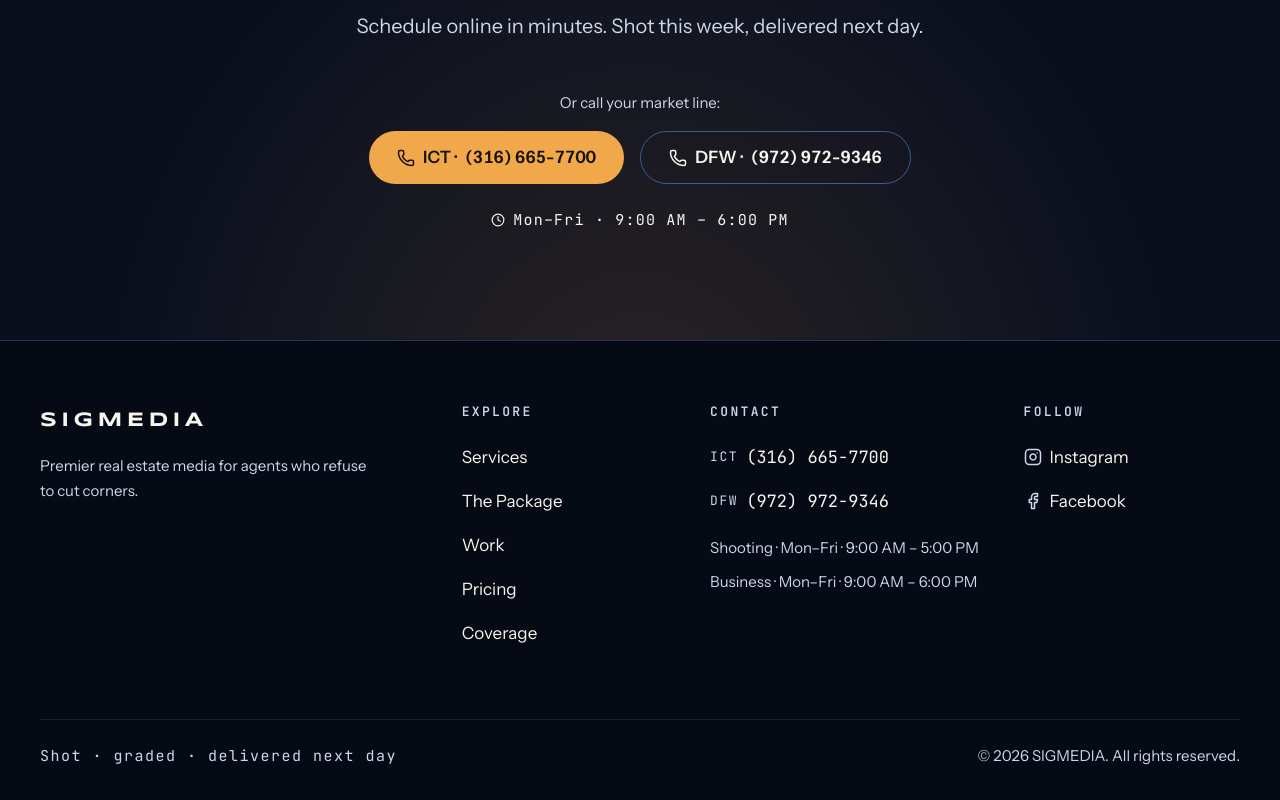
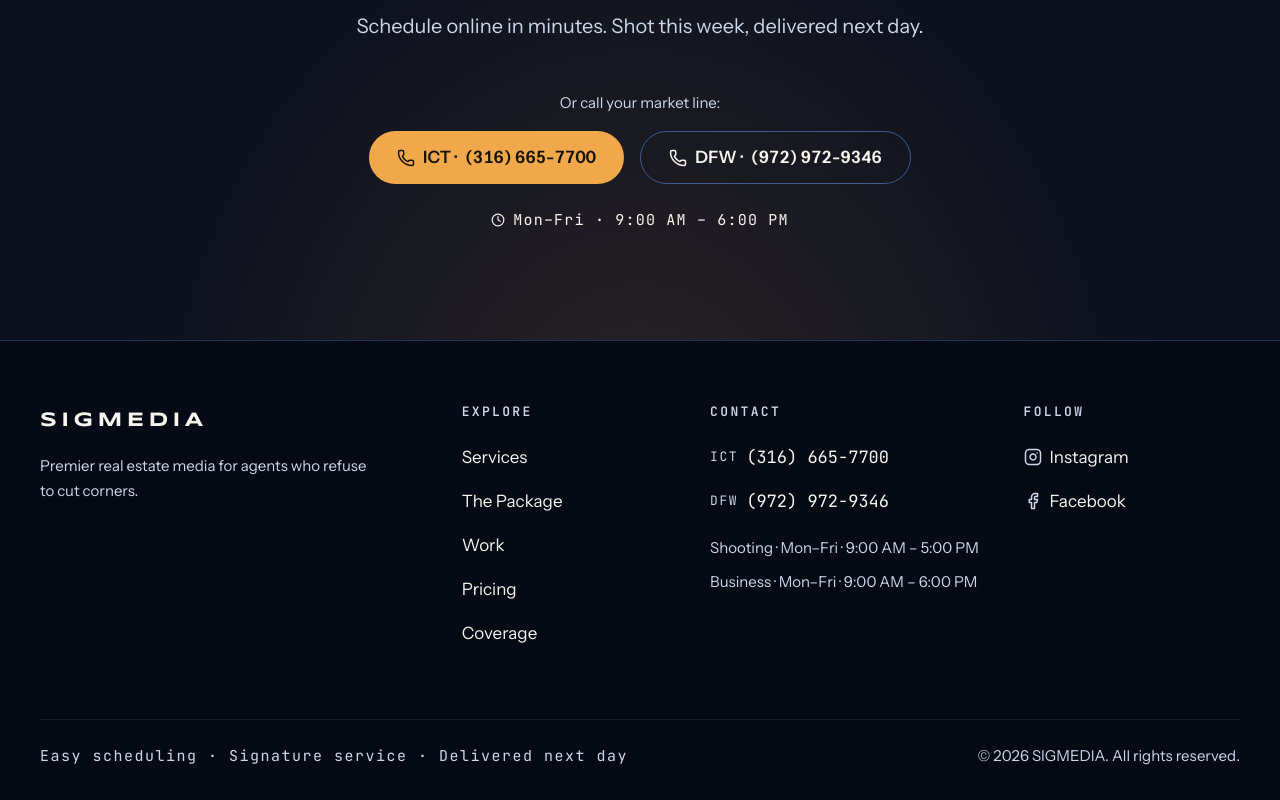
Before and after one commit to muneebnawaz018/sigmediausa, a React (Vite) app: page / in a window 1280 px wide. Shown: the part 8774-9574 px from the top of the page. Built offline with nearby package versions, Linux system fonts and the light colour scheme.

Commit message:
footer fixed

```diff
--- a/src/components/Footer.jsx
+++ b/src/components/Footer.jsx
@@ -115,7 +115,7 @@
         </div>
 
         <div className="footer__bottom">
-          <p className="footer__micro">Shot · graded · delivered next day</p>
+          <p className="footer__micro">Easy scheduling · Signature service · Delivered next day</p>
           <p className="footer__legal">{FOOTER.legal}</p>
         </div>
       </div>
```
